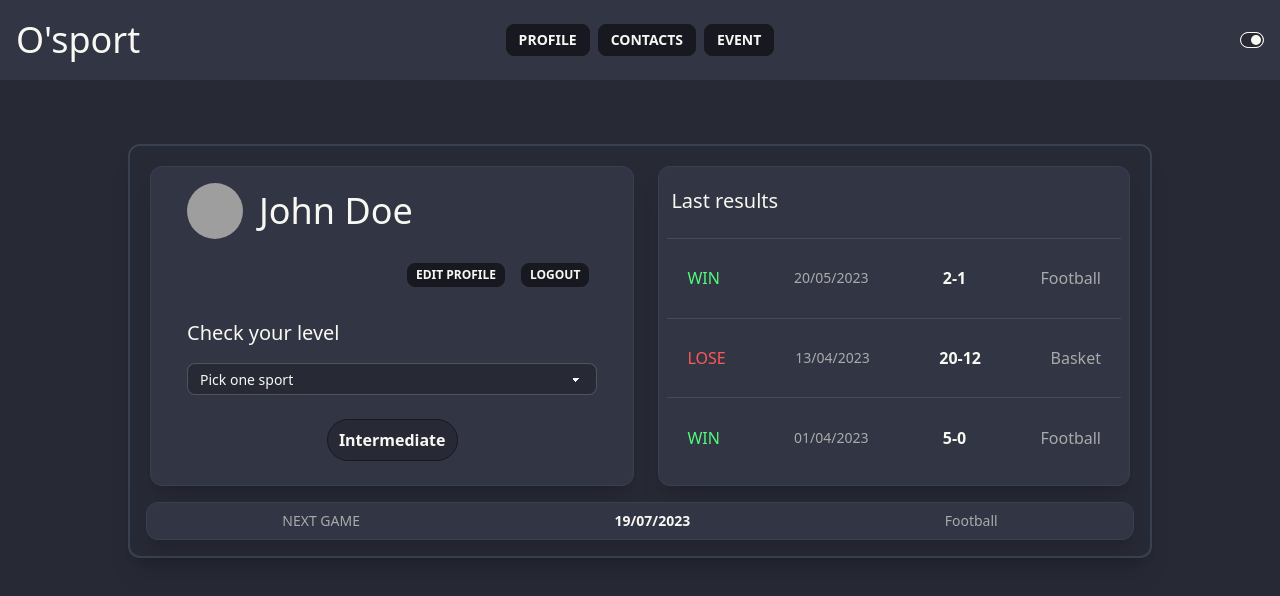
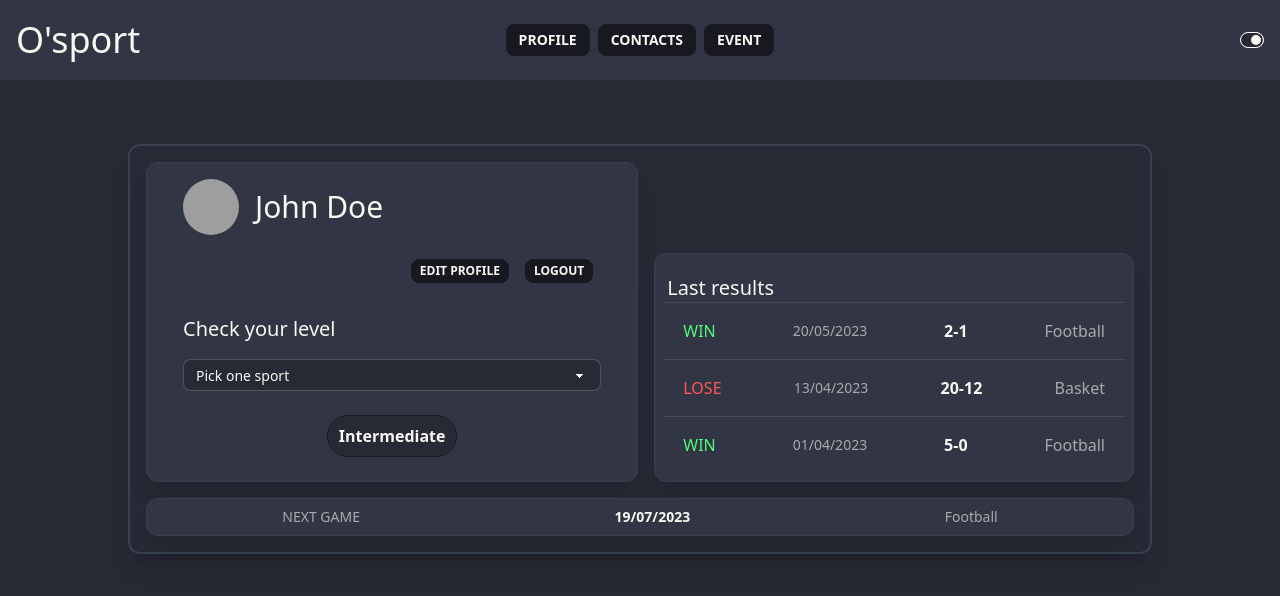
Before and after one commit to Tiyyo/osport_client, a React (Vite) app: page / in a window 1280 px wide. Shown: the top 596 px of the page. Built offline with nearby package versions, Linux system fonts and the light colour scheme; grey boxes are pictures that could not be loaded.

Commit message:
:hammer: Fixed margin

```diff
--- a/src/components/EditProfile/EditInfo/EditInfo.tsx
+++ b/src/components/EditProfile/EditInfo/EditInfo.tsx
@@ -27,7 +27,7 @@ function EditInfo() {
         </div>
       </div>
       {/* </Link> */}
-      <p className="text-sm">Click on your profile picture to chose a new one</p>
+      <p className="text-xs px-4 sm:text-sm">Click on your profile picture to chose a new one</p>
     </div>
   );
 }
--- a/src/components/Profile/EventListPreview/EventListPreview.tsx
+++ b/src/components/Profile/EventListPreview/EventListPreview.tsx
@@ -2,7 +2,7 @@ import React from 'react';
 
 function EventListPreview() {
   return (
-    <div className="stats w-full stats-vertical shadow w-3/5 shadow-xl border border-gray-700 rounded-xl m-1 mb-4 p-2 bg-neutral-focus sm:mb-0 sm:p-2">
+    <div className="stats w-full stats-vertical m-auto shadow w-3/5 shadow-xl border border-gray-700 rounded-xl m-1 mb-4 p-2 bg-neutral-focus sm:mb-0 sm:p-2">
       <h1 className="m-0 text-xl py-3 pl-1 h-fit sm:pb-0">Last results</h1>
       <div className="flex stat items-center justify-between px-5">
         <div className="stat-title text-sm text-success sm:text-base">WIN</div>
--- a/src/components/Profile/ProfileInfo/ProfileInfo.tsx
+++ b/src/components/Profile/ProfileInfo/ProfileInfo.tsx
@@ -3,7 +3,7 @@ import { Link } from 'react-router-dom';
 
 function ProfileInfo() {
   return (
-    <div className="flex flex-col h-content gap-4 pb-4 px-5 items-center w-full h-80 shadow-xl border border-gray-700 rounded-xl m-1 mb-2 bg-neutral-focus sm:mb-0">
+    <div className="flex flex-col h-content gap-4 pb-4 px-5 m-auto w-full h-80 shadow-xl border border-gray-700 rounded-xl m-1 mb-2 bg-neutral-focus sm:mb-0">
       <div className="flex flex-col items-center justify-between w-full">
 
         <div className="flex items-center gap-4 p-4 sm:self-start">
@@ -13,7 +13,7 @@ function ProfileInfo() {
             </div>
           </div>
 
-          <h1 className="text-4xl">John Doe</h1>
+          <h1 className="text-3xl">John Doe</h1>
 
         </div>
 
```
